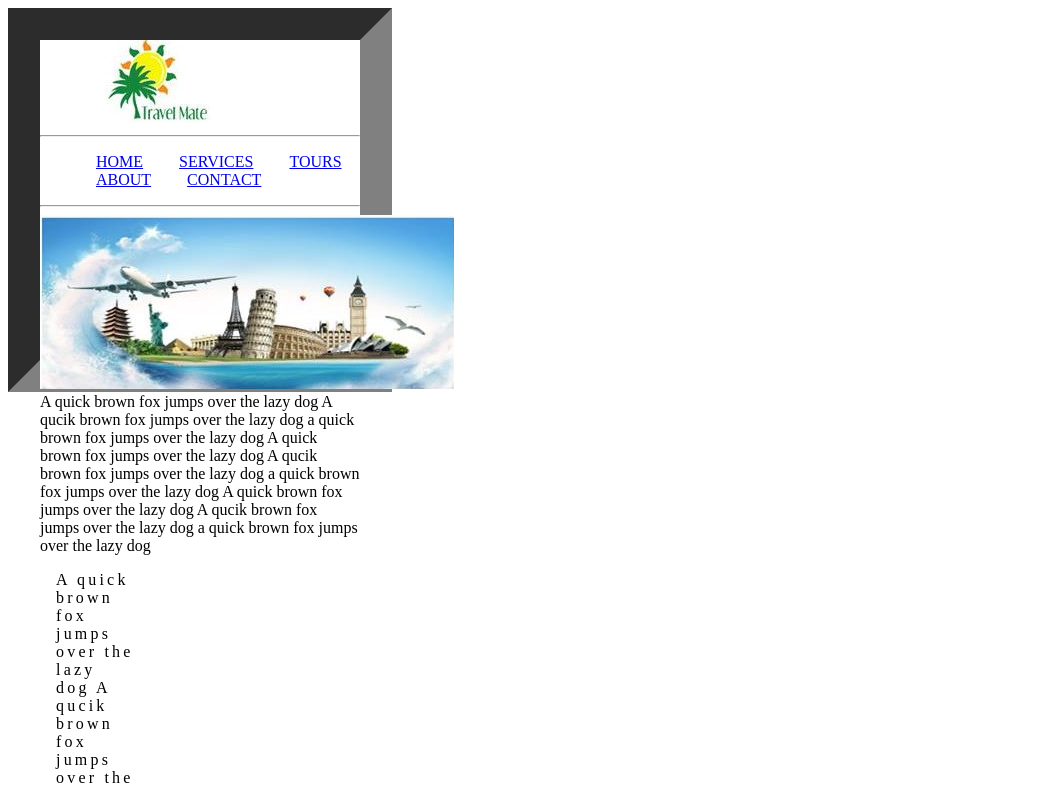
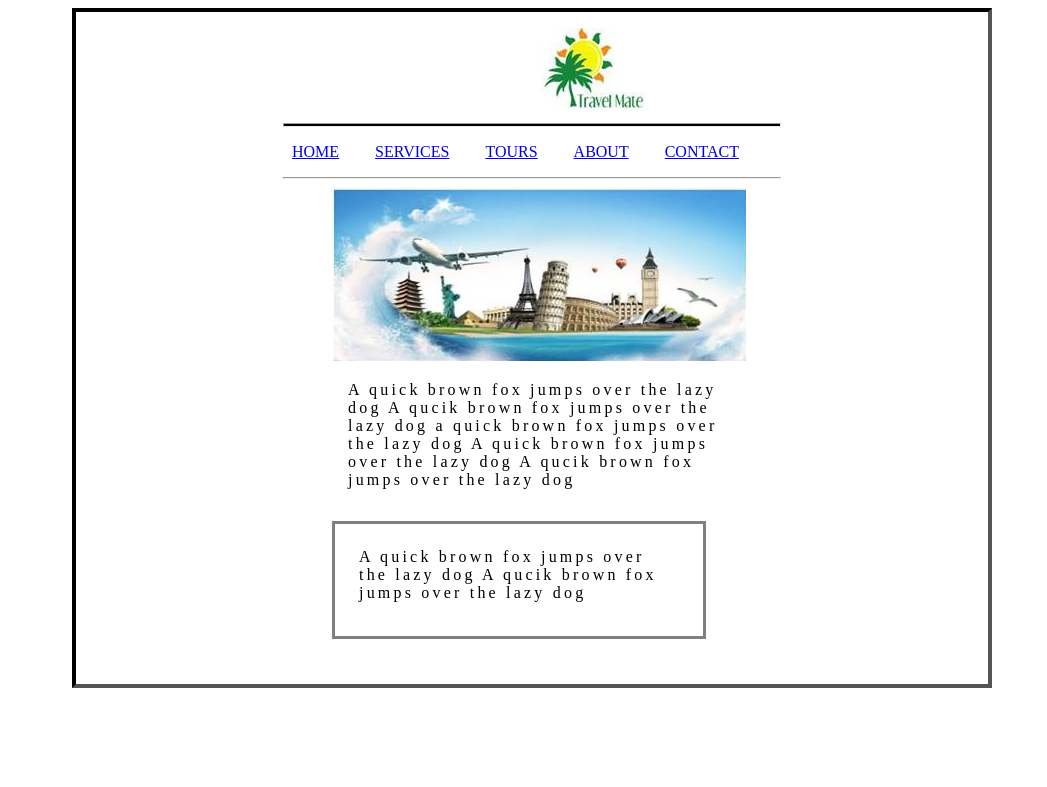
Before and after one commit to Hasnainkhankqs/Template, a plain HTML site: page Index.html in a window 1280 px wide. Shown: the top 787 px of the page, without its empty margins (0-1047 px from the left). Drawn offline with Linux system fonts and the light colour scheme.

Commit message:
adding css

```diff
--- a/Index.html
+++ b/Index.html
@@ -10,10 +10,10 @@
     <div class="container">
         <img src="./images/icon.jpg" alt="image" class="img-1">
         <header>
-            <hr />
+            <hr / class="hr-1">
             <nav>
                 <ul>
-                    <li><a href="#">HOME</a></li>
+                    <li><a href="#" class="red">HOME</a></li>
                     <li><a href="#">SERVICES</a></li>
                     <li><a href="#">TOURS</a></li>
                     <li><a href="#">ABOUT</a></li>
@@ -22,28 +22,17 @@
             </nav>
             <hr />
         </header>
-        <img src="./images/Lab.jpg" alt="image">
-        <div>
+        <img src="./images/Lab.jpg" alt="image" class="img-2">
+        <p>
             A quick brown fox jumps over the lazy dog
             A qucik brown fox jumps over the lazy dog
             a quick brown fox jumps over the lazy dog
             A quick brown fox jumps over the lazy dog
             A qucik brown fox jumps over the lazy dog
-            a quick brown fox jumps over the lazy dog
-            A quick brown fox jumps over the lazy dog
-            A qucik brown fox jumps over the lazy dog
-            a quick brown fox jumps over the lazy dog
-        </div>
+        </p>
         <div class="sub-container">
             A quick brown fox jumps over the lazy dog
             A qucik brown fox jumps over the lazy dog
-            a quick brown fox jumps over the lazy dog
-            A quick brown fox jumps over the lazy dog
-            A qucik brown fox jumps over the lazy dog
-            a quick brown fox jumps over the lazy dog
-            A quick brown fox jumps over the lazy dog
-            A qucik brown fox jumps over the lazy dog
-            a quick brown fox jumps over the lazy dog
         </div>
     </div>
 </body>
--- a/style.css
+++ b/style.css
@@ -4,20 +4,50 @@
 }
 
 .container{
-    width: 20em;
-    height: 20em;
-    border: 2em inset gray;
+    width: 55em;
+    height: 40em;
+    border: 0.3em inset black;
+    margin-left: 4em;
+    padding:1em;
+}
+nav{
+    margin-left: 9em;
+}
+hr{
+    width:31em;
+}
+.hr-1{
+    height: 0.1em;
+    background-color: black;
 }
 .img-1{
-    margin-left:4em;
+    left:28em;
+    position: relative;
 }
 ul li {
     display: inline;
     margin: 1em;
 }
 .sub-container{
-    width: 5em;
-    height: 6em;
+    width: 20em;
+    height: 4em;
     letter-spacing: 0.2em;
-    padding:1em;
+    padding:1.5em;
+    border:0.2em solid gray;
+    margin: 2em;
+    margin-left: 15em;
 }
+a > .red{
+    color:red;
+}
+p{
+    margin: 1em;
+    width: 25em;
+        position: relative;
+    left:15em;
+    letter-spacing: 0.2em;
+}
+.img-2{
+    position: relative;
+    left:15em;
+}
```
